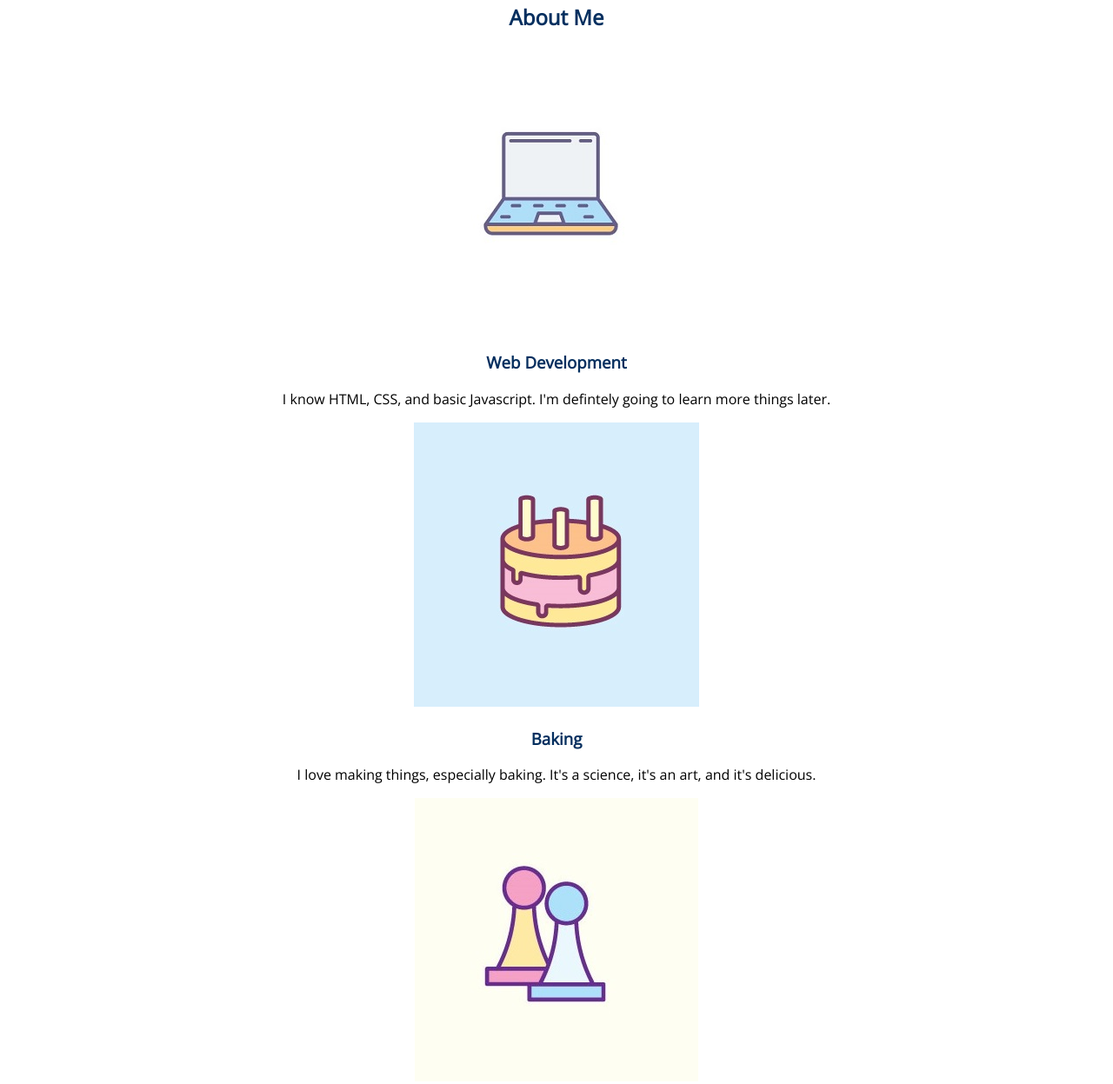
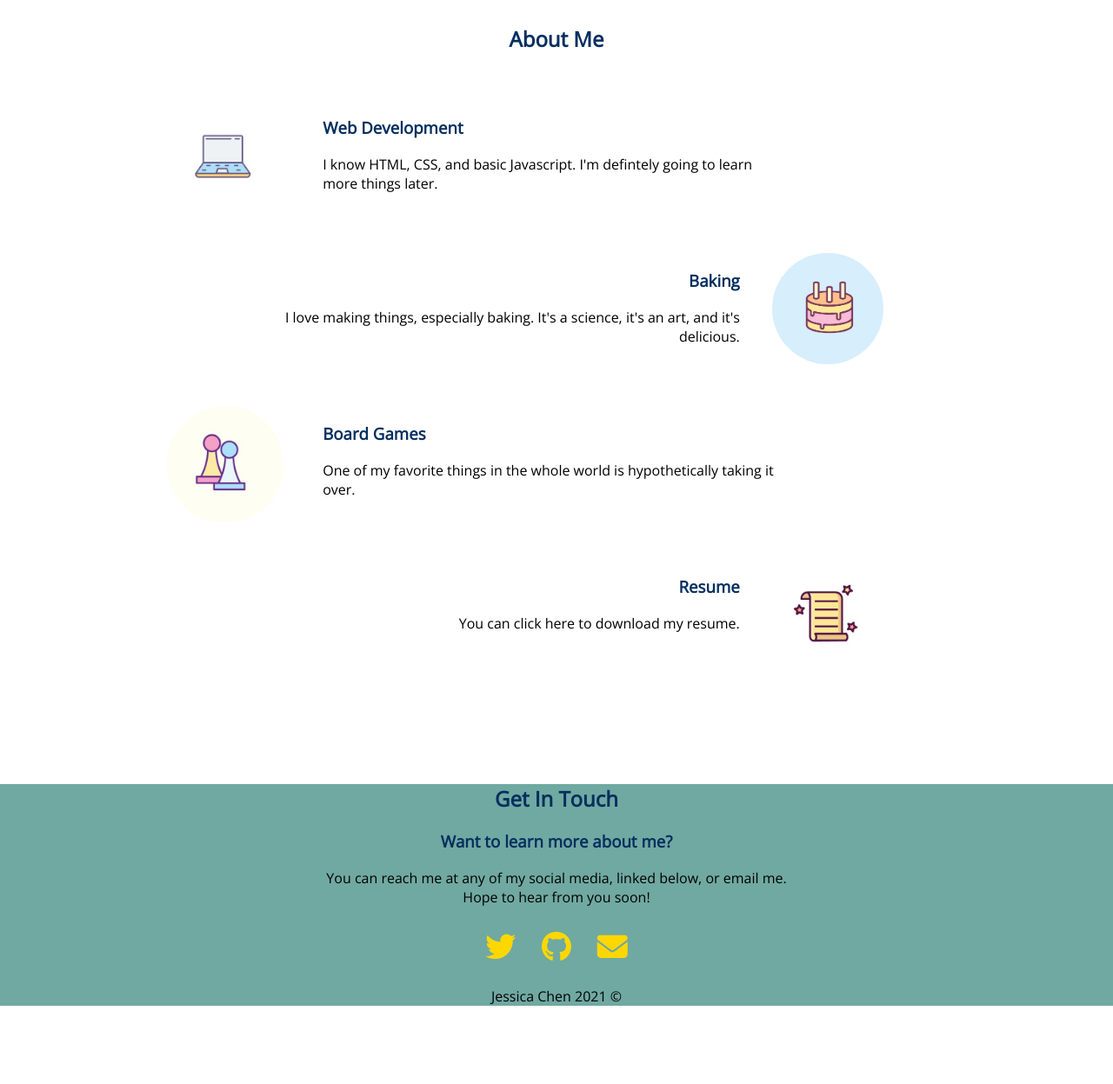
Before and after one commit to JessicaChen-48/Personal-Website, a plain HTML site: page index.html in a window 1280 px wide. Shown: the part 781-2028 px from the top of the page at 87% size. After the commit the page ends 1938 px from the top, so only its background shows below. Drawn offline with nearby package versions, Linux system fonts and the light colour scheme.

Commit message:
style skill section images

```diff
--- a/index.html
+++ b/index.html
@@ -27,27 +27,36 @@
 <div id="about-me">
     <h2 class="about-me-header">About Me</h2>
 
-    <img src="computer.jpg" alt="">
+    <div class="skill-left">
+    <img class="img-float-left" src="computer.jpg" alt="computer">
     <h3>Web Development</h3>
     <p class="about-text">I know HTML, CSS, and basic Javascript. I'm defintely going to learn more things later.</p>
+    </div>
 
-    <img src="cake.jpg" alt="">
+    <div class="skill-right">
+    <img class="img-float-right" src="cake.jpg" alt="cake">
     <h3>Baking</h3>
     <p class="about-text">I love making things, especially baking. It's a science, it's an art, and it's delicious.</p>
+    </div>
 
-    <img src="boardgames.jpg" alt="">
+    <div class="skill-left">
+    <img class="img-float-left" src="boardgames.jpg" alt="boardgame">
     <h3>Board Games</h3>
     <p class="about-text">One of my favorite things in the whole world is hypothetically taking it over.</p>
+    </div>
 
-    <img src="resume.jpg" alt="">
+    <div class="skill-right">
+    <img class="img-float-right" src="resume.jpg" alt="resume">
     <h3>Resume</h3>
     <p class="about-text">You can click <a href=""></a>
         here to download my resume.</p>
+    </div>
 </div>
 
 </section>
 <!-- CONTACT ME -->
 
+<div id="contact-container">
 <section id="contact-intro">
     <h2>Get In Touch</h2>
     <h3>Want to learn more about me?</h3>
@@ -55,26 +64,26 @@
         <br>Hope to hear from you soon!</p>
 </section>
 
-<section class="contact-container">
+<section class="social-contacts">
     <a href="https://twitter.com/callawayjess"><i class="social-icons fab fa-twitter"></i></a>
     <a href="https://github.com/JessicaChen-58"><i class="social-icons fab fa-github"></i></a>
     <a href="mailto:jessicaazchen@gmail.com"><i class="social-icons fas fa-envelope"></i></a>
 </section>
 
-<p>Jessica Chen 2021 ©</p>
 
-    <!-- Icons for social media with links-->
-</section>
+<p class="copyright">Jessica Chen 2021 ©</p>
+
+</div>
+
 
 <!-- HTML TO DO
     download link for resume (on word "here" & on picture)
     add navbar
-    add projects section
+    add projects page
 -->
 
 <!-- CSS TO DO
-    make images floating to text
-    make images smaller & rounded edges
+    make background color stretch all the way
 
 -->
 
--- a/styles.css
+++ b/styles.css
@@ -1,6 +1,18 @@
 body {
     text-align: center;
     font-family: 'Open Sans', sans-serif;
+    margin: 0;
+}
+
+img {
+    border-radius: 50%;
+}
+
+h3 {
+    display: block;
+    font-size: 1.17rem;
+    color: #052f5f;
+    font-weight: 700;
 }
 
 /* LANDING SECTION */
@@ -26,25 +38,63 @@ h2 {
 
 /* ABOUT ME SECTION */
 
-h3 {
-    display: block;
-    font-size: 1.17rem;
-    color: #052f5f;
-    font-weight: 700;
-}
-
 .intro {
     width: 45%;
     margin: auto;
 }
 
+#about-me {
+    padding: 0 15% 8%;
+}
+
+.about-me-header {
+    margin: 6% 0 4%;
+}
+
+.skill-left {
+    text-align: left;
+    padding: 2% 0;
+}
+
+.skill-right {
+    text-align: right;
+    padding: 4% 8%;
+}
+
+.img-float-left {
+    float: left;
+    width: 15%;
+    margin-right: 5%;
+}
+
+.img-float-right {
+    float: right;
+    width: 17%;
+    margin-left: 5%;
+}
+
+.about-text {
+    width: 80%;
+}
+
+
 /* CONTACT SECTION */
+
+#contact-container {
+    background-color: #70a9a1;
+}
 
 .contact-intro {
     margin-top: 2%;
+
 }
 
 .social-icons {
     margin: 1% 1%;
     font-size: 35px;
+    color: gold;
 }
+
+.copyright {
+    margin-bottom: 0;
+}
```
